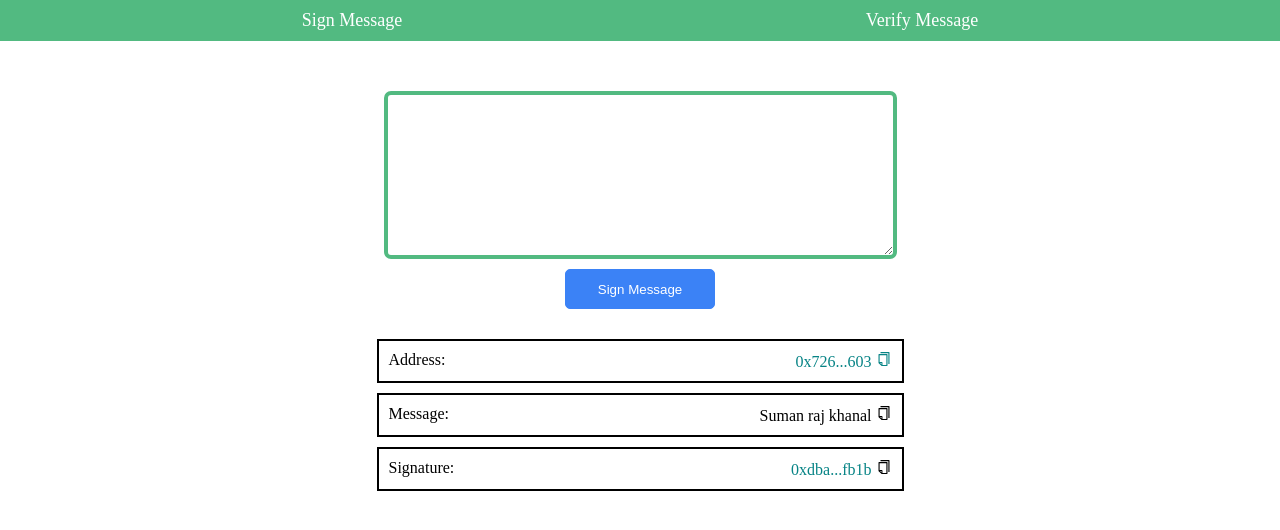
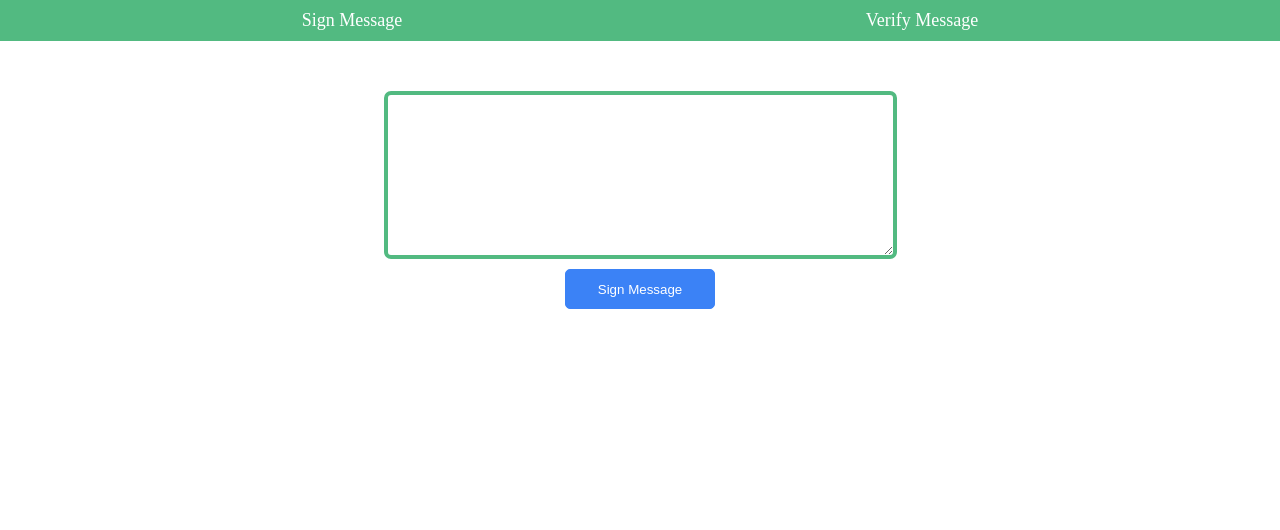
Before and after one commit to srksuman/Sign-and-Verify-Message-Metamask, a React (Create React App) app: page / in a window 1280 px wide. Shown: the top 530 px of the page. Built offline with nearby package versions, Linux system fonts and the light colour scheme.

Commit message:
context hook added and validation done

```diff
--- a/src/App.tsx
+++ b/src/App.tsx
@@ -1,13 +1,18 @@
-import React from "react";
+import React, { createContext, useState } from "react";
 import "./assets/styles/index.scss";
 import { BrowserRouter, Routes, Route } from "react-router-dom";
 import VerifyMessage from "./components/VerifyMessage";
 import SignMessage from "./components/SignMessage";
 import Header from "./components/common/Header/Header";
+import { UserContext } from "./context/UserContext";
 
 function App() {
+  const [signMessageDetails, setSignMessageDetails] = useState({});
   return (
     <div className="main-app">
+      <UserContext.Provider
+        value={{ signMessageDetails, setSignMessageDetails }}
+      >
         <BrowserRouter>
           <Header />
           <div className="container">
@@ -17,6 +22,7 @@ function App() {
             </Routes>
           </div>
         </BrowserRouter>
+      </UserContext.Provider>
     </div>
   );
 }
--- a/src/components/SignMessage.jsx
+++ b/src/components/SignMessage.jsx
@@ -1,21 +1,25 @@
 import { ethers } from "ethers";
-import { useRef, useState } from "react";
+import { useRef, useState, useContext } from "react";
 import { AiOutlineCopy } from "react-icons/ai";
+import { UserContext } from "../context/UserContext";
 
 const SignMessage = () => {
   const trackMessage = useRef(null);
-  const [details, setDetails] = useState({});
+  const { signMessageDetails, setSignMessageDetails } = useContext(UserContext);
   const signMessage = async () => {
     const userMessage = trackMessage.current.value;
-    console.log(userMessage);
     if (userMessage.trim()) {
       if (window.ethereum) {
         const provider = new ethers.providers.Web3Provider(window.ethereum);
-        const address = await provider.send("eth_requestAccounts", [])[0];
-        const signer = provider.getSigner(address);
+        const address = await provider.send("eth_requestAccounts", []);
+        const signer = provider.getSigner();
         const signature = await signer.signMessage(userMessage.trim());
         console.log(signature);
-        setDetails({ message: userMessage, address, signature });
+        setSignMessageDetails({
+          message: userMessage,
+          address: address[0],
+          signature,
+        });
         trackMessage.current.value = "";
       } else {
         console.log("metamask dosent exists!!!");
@@ -25,8 +29,8 @@ const SignMessage = () => {
     }
   };
   const copyTheResult = (event) => {
-    const text = event.target.innerText;
-    console.log(text);
+    const value = event.target.attributes.getNamedItem("custom-value").value;
+    window.navigator.clipboard.writeText(value);
   };
   return (
     <div className="sign-msg-wrapper">
@@ -47,38 +51,51 @@ const SignMessage = () => {
       >
         Sign Message
       </button>
-      {Object.keys(details) && (
+      {Object.keys(signMessageDetails).length > 0 && (
         <div className="sign-details">
           <div className="sign-address">
             <p>Address:</p>
             <p
+              custom-value={signMessageDetails.address}
               onClick={(e) => {
                 copyTheResult(e);
               }}
               className="address"
             >
-              0x726...603 <AiOutlineCopy />
+              {`${signMessageDetails.address
+                .toString()
+                ?.slice(0, 4)}...${signMessageDetails.address
+                .toString()
+                ?.slice(-4)}`}{" "}
+              <AiOutlineCopy />
             </p>
           </div>
           <div className="sign-message">
             <p>Message:</p>
             <p
+              custom-value={signMessageDetails.message}
               onClick={(e) => {
                 copyTheResult(e);
               }}
             >
-              Suman raj khanal <AiOutlineCopy />
+              {signMessageDetails.message} <AiOutlineCopy />
             </p>
           </div>
           <div className="sign-signature">
             <p>Signature:</p>
             <p
+              custom-value={signMessageDetails.signature}
               className="address"
               onClick={(e) => {
                 copyTheResult(e);
               }}
             >
-              0xdba...fb1b <AiOutlineCopy color="black" />
+              {`${signMessageDetails.signature
+                .toString()
+                ?.slice(0, 4)}...${signMessageDetails.signature
+                .toString()
+                ?.slice(-4)}`}{" "}
+              <AiOutlineCopy color="black" />
             </p>
           </div>
         </div>
--- /dev/null
+++ b/src/context/UserContext.jsx
@@ -0,0 +1,3 @@
+import { createContext } from "react";
+
+export const UserContext = createContext({});
```
Lines whose indentation alone changed are shown as unchanged.
